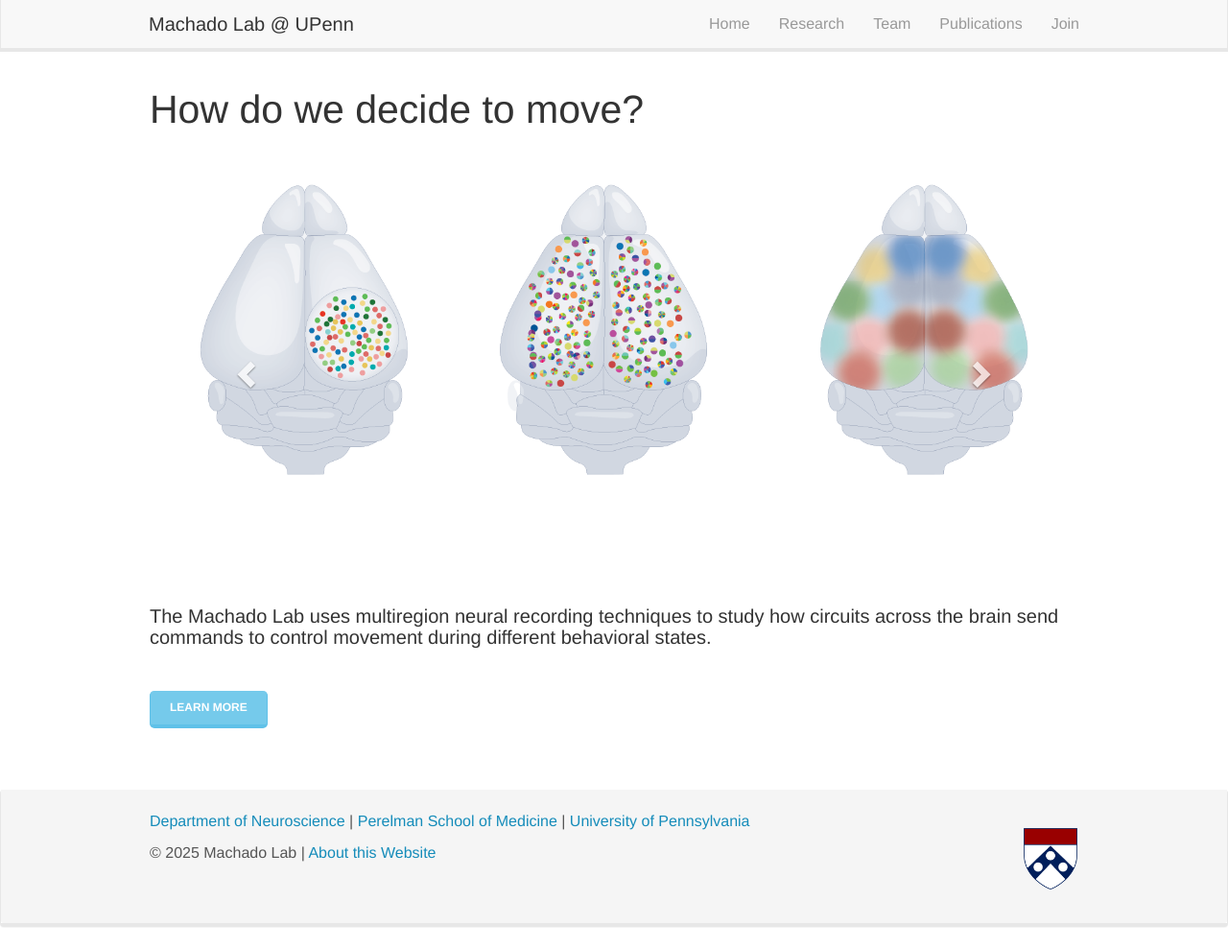
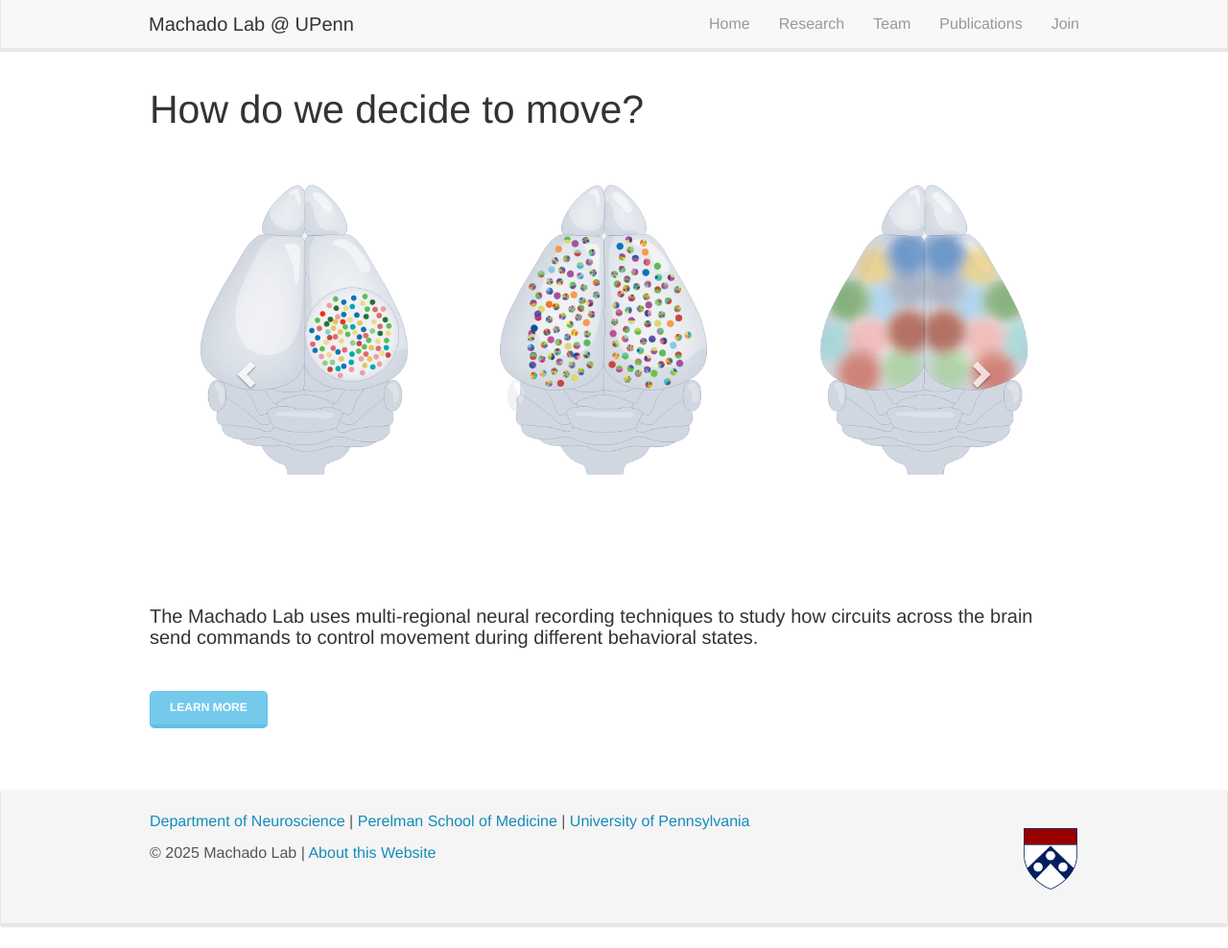
Before and after one commit to machado-lab-code/machado-lab-code, a Jekyll site: the page built from _pages/home.md, in a window 1280 px wide and 988 px high. Shown: the whole window at 96% size. Built offline with Jekyll 4.4.1, drawn with Linux system fonts in a browser that asks for light colours; nearby versions of some CDN libraries.

Commit message:
Update home.md

```diff
--- a/_pages/home.md
+++ b/_pages/home.md
@@ -31,7 +31,7 @@ permalink: /
   </a>
 </div>
 
-#### The Machado Lab uses multiregion neural recording techniques to study how circuits across the brain send commands to control movement during different behavioral states.
+#### The Machado Lab uses multi-regional neural recording techniques to study how circuits across the brain send commands to control movement during different behavioral states.
 
 <br/>
 
```
